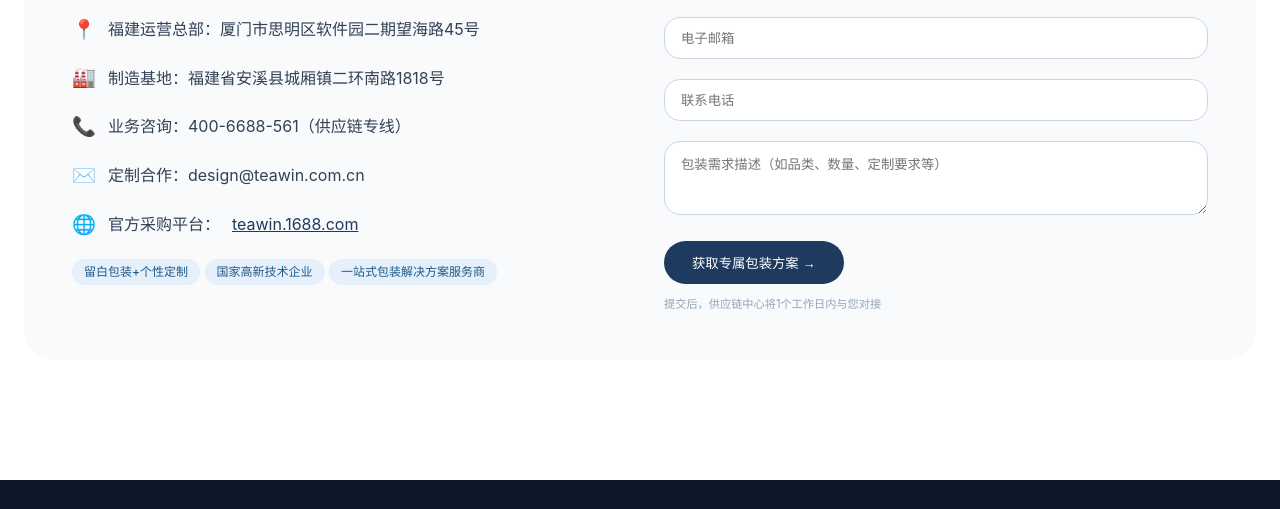
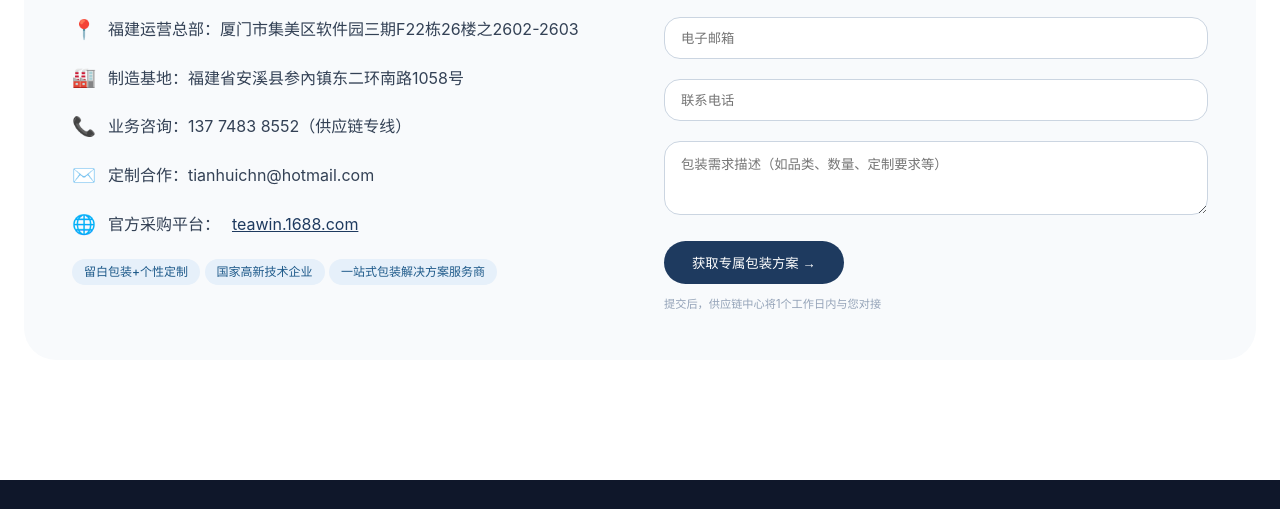
Before and after one commit to gaaronshane/thsc, a plain HTML site: page index.html in a window 1280 px wide. Shown: the part 3119-3628 px from the top of the page. Drawn offline with Linux system fonts and the light colour scheme.

Commit message:
Update index.html

```diff
--- a/index.html
+++ b/index.html
@@ -718,10 +718,10 @@
                 <div class="contact-grid">
                     <div class="contact-info">
                         <h3>天汇供应链中心</h3>
-                        <div class="contact-detail"><span>📍</span> 福建运营总部：厦门市思明区软件园二期望海路45号</div>
-                        <div class="contact-detail"><span>🏭</span> 制造基地：福建省安溪县城厢镇二环南路1818号</div>
-                        <div class="contact-detail"><span>📞</span> 业务咨询：400-6688-561（供应链专线）</div>
-                        <div class="contact-detail"><span>✉️</span> 定制合作：design@teawin.com.cn</div>
+                        <div class="contact-detail"><span>📍</span> 福建运营总部：厦门市集美区软件园三期F22栋26楼之2602-2603</div>
+                        <div class="contact-detail"><span>🏭</span> 制造基地：福建省安溪县参內镇东二环南路1058号</div>
+                        <div class="contact-detail"><span>📞</span> 业务咨询：137 7483 8552（供应链专线）</div>
+                        <div class="contact-detail"><span>✉️</span> 定制合作：tianhuichn@hotmail.com</div>
                         <div class="contact-detail"><span>🌐</span> 官方采购平台：<a href="https://teawin.1688.com" target="_blank" style="color:#1e3a5f;">teawin.1688.com</a></div>
                         <div style="margin-top: 20px;">
                             <span class="capability-badge">留白包装+个性定制</span>
```
